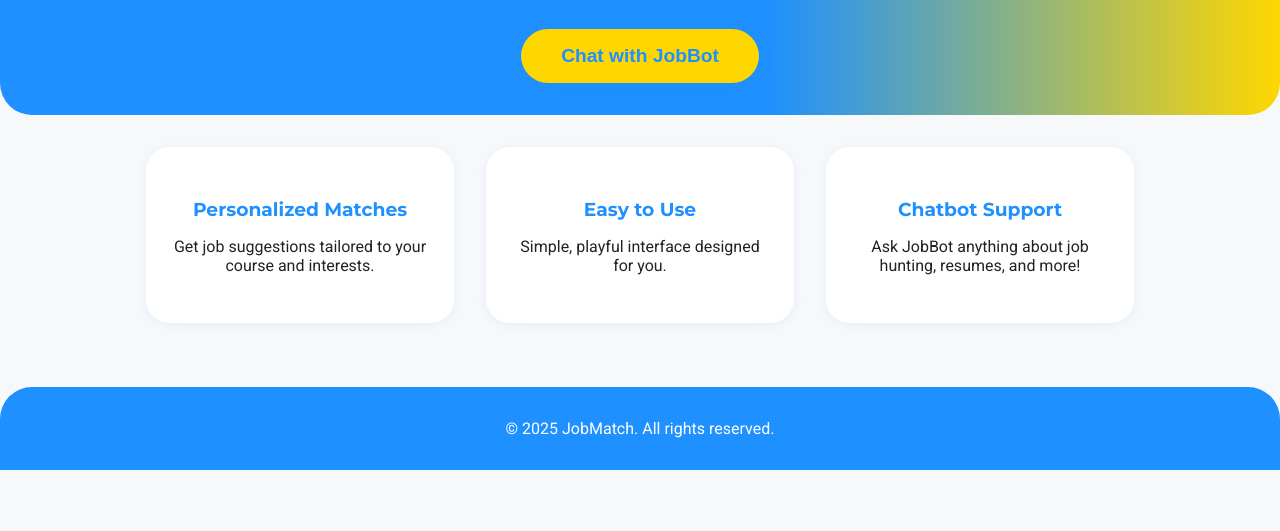
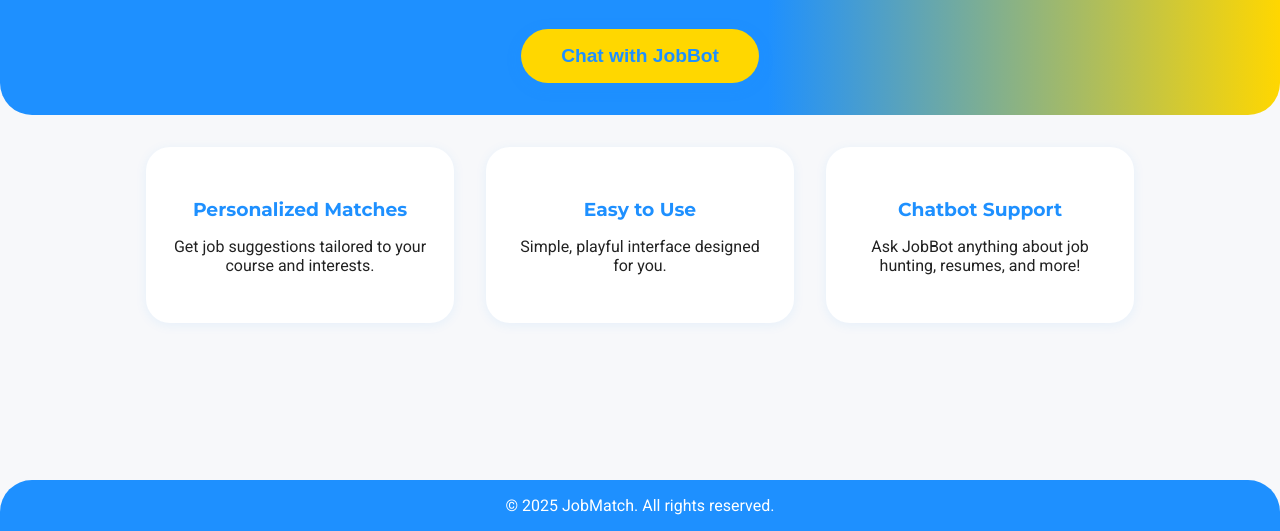
Before and after one commit to 23046641-Zahran/JobMatch, a plain HTML site: page index.html in a window 1280 px wide. Shown: the part 269-800 px from the top of the page. Drawn offline with nearby package versions, Linux system fonts and the light colour scheme.

Commit message:
Footer fixed to bottom and minor improvements

```diff
--- a/index.html
+++ b/index.html
@@ -50,8 +50,8 @@
         <div id="chat-error-modal" style="color:#ff3333;font-size:0.95rem;margin-top:0.5rem;"></div>
       </section>
     </div>
-    <footer>
-        <p>&copy; 2025 JobMatch. All rights reserved.</p>
+    <footer style="position:fixed;left:0;bottom:0;width:100%;background:#1e90ff;color:#fff;text-align:center;padding:1rem 0;border-radius:2rem 2rem 0 0;font-size:1rem;z-index:100;">
+        <p style="margin:0">&copy; 2025 JobMatch. All rights reserved.</p>
     </footer>
     <!-- Removed always-visible chatbot section -->
     <script src="https://cdn.jsdelivr.net/npm/marked/marked.min.js"></script>
```
